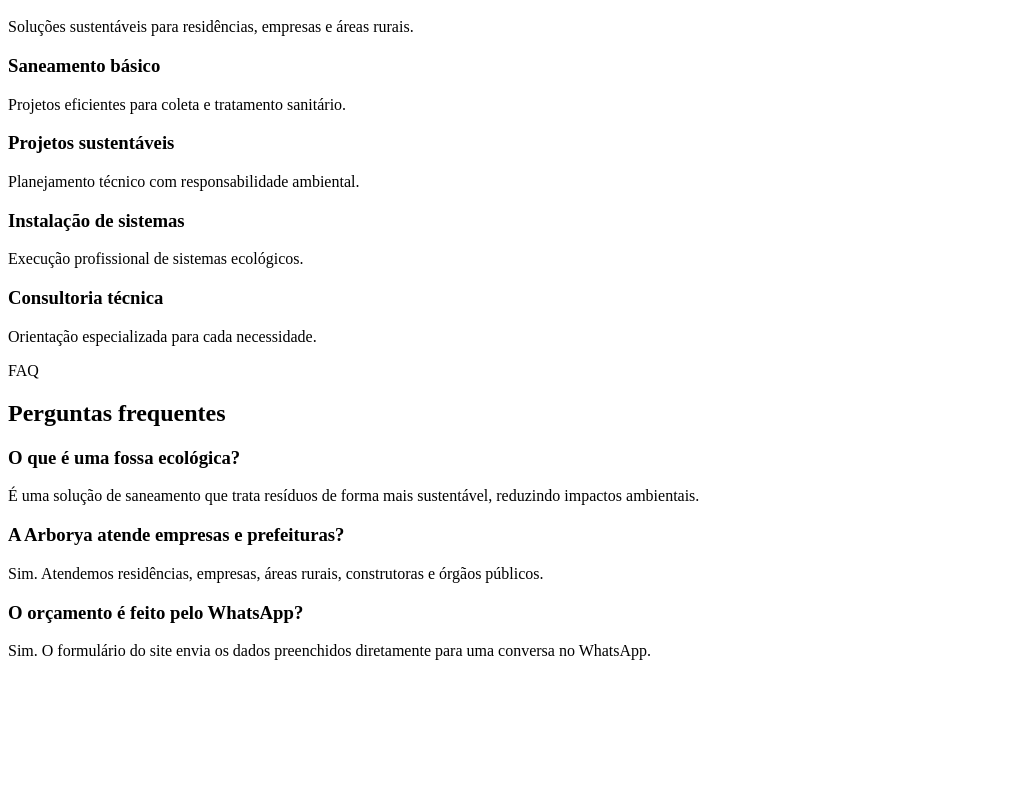
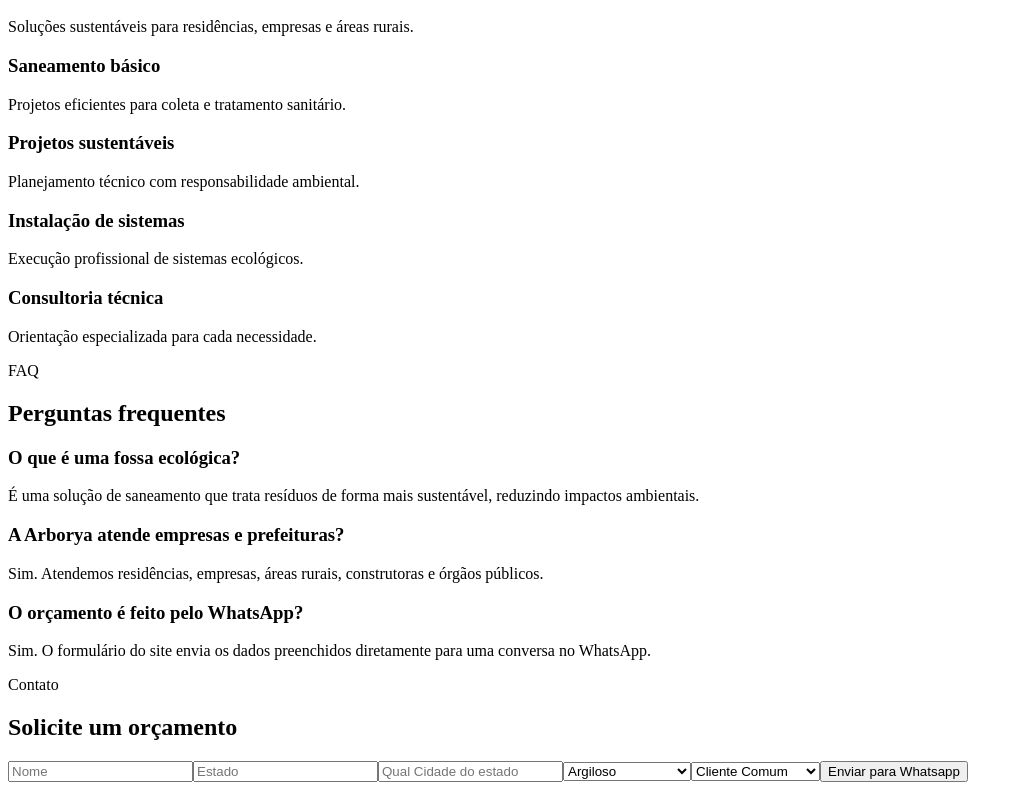
Before and after one commit to SamuelAndrade-Dev/arborya-site, a Next.js app: page / in a window 1280 px wide. Shown: the part 444-1234 px from the top of the page, without its empty margins (0-1023 px from the left). Before the commit the page ends 1120 px from the top, so only its background shows below. Built offline with nearby package versions, Linux system fonts and the light colour scheme.

Commit message:
adicionando formulaŕio bussiness

```diff
--- a/src/app/page.tsx
+++ b/src/app/page.tsx
@@ -2,6 +2,7 @@
 import { About } from "@/components/sections/About/About";
 import { Services } from "@/components/sections/Services/Services";
 import { FAQ } from "@/components/sections/Faq/FAQ";
+import { ContactForm } from "@/components/sections/ContactForm/ContactForm";
 
 export default function Home() {
   return (
@@ -13,6 +14,8 @@
       <Services />
 
       <FAQ />
+
+      <ContactForm />
     </main>
   );
 }
--- /dev/null
+++ b/src/components/Ui/Input/Input.tsx
@@ -0,0 +1,17 @@
+type InputProps = {
+  type: string;
+  placeholder: string;
+  value: string;
+  onChange: (event: React.ChangeEvent<HTMLInputElement>) => void;
+};
+
+export function Input({ type, placeholder, value, onChange }: InputProps) {
+  return (
+    <input
+      type={type}
+      placeholder={placeholder}
+      value={value}
+      onChange={onChange}
+    />
+  );
+}
--- /dev/null
+++ b/src/components/sections/ContactForm/ContactForm.tsx
@@ -0,0 +1,91 @@
+"use client";
+
+import { useState } from "react";
+import { Container } from "@/components/Ui/Container/Container";
+import { createWhatsappMessage } from "@/utils/createWhatsappMessage";
+import { Input } from "@/components/Ui/Input/Input";
+
+export function ContactForm() {
+  const [name, setName] = useState("");
+  const [state, setState] = useState("");
+  const [city, setCity] = useState("");
+  const [terrainType, setTerrainType] = useState("");
+  const [clientType, setClientType] = useState("");
+
+  function handleSubmit(event: React.FormEvent<HTMLFormElement>) {
+    event.preventDefault();
+
+    const message = createWhatsappMessage({
+      name,
+      state,
+      city,
+      terrainType,
+      clientType,
+    });
+
+    const whatsappNumber = "61993321729";
+
+    const url = `https://wa.me/${whatsappNumber}?text=${encodeURIComponent(
+      message,
+    )}`;
+
+    window.open(url, "_blank");
+  }
+
+  return (
+    <section>
+      <Container>
+        <span>Contato</span>
+
+        <h2>Solicite um orçamento</h2>
+
+        <form onSubmit={handleSubmit}>
+          <Input
+            type="text"
+            placeholder="Nome"
+            value={name}
+            onChange={(event) => setName(event.target.value)}
+          />
+
+          <Input
+            type="text"
+            placeholder="Estado"
+            value={state}
+            onChange={(event) => setState(event.target.value)}
+          />
+
+          <Input
+            type="text"
+            placeholder="Qual Cidade do estado"
+            value={city}
+            onChange={(event) => setCity(event.target.value)}
+          />
+
+          <select
+            name="terrainType"
+            onChange={(event) => setTerrainType(event.target.value)}
+          >
+            <optgroup label="Terrenos">
+              <option value="Argiloso">Argiloso</option>
+              <option value="Pedregoso">Pedregoso</option>
+              <option value="Vermelha">Terra Vermelha</option>
+            </optgroup>
+          </select>
+
+          <select
+            name="clientType"
+            onChange={(event) => setClientType(event.target.value)}
+          >
+            <optgroup label="Tipo de Cliente">
+              <option value="Cliente comum">Cliente Comum</option>
+              <option value="Empresa">Empresa</option>
+              <option value="Prefeitura">Prefeitura</option>
+            </optgroup>
+          </select>
+
+          <button type="submit">Enviar para Whatsapp</button>
+        </form>
+      </Container>
+    </section>
+  );
+}
--- /dev/null
+++ b/src/utils/createWhatsappMessage.ts
@@ -0,0 +1,27 @@
+type CreateWhatsappMessageProps = {
+  name: string;
+  state: string;
+  city: string;
+  terrain: string;
+  clientType: string;
+};
+
+export function createWhatsappMessage({
+  name,
+  state,
+  city,
+  terrain,
+  clientType,
+}: CreateWhatsappMessageProps) {
+  return `
+  Olá meu nome é: ${name},
+
+  Sou do estado de: ${state},
+
+  Residindo na cidade de: ${city},
+
+  O terreno onde eu moro é: ${terrain},
+
+  Sou cliente: ${clientType},
+  `;
+}
```
